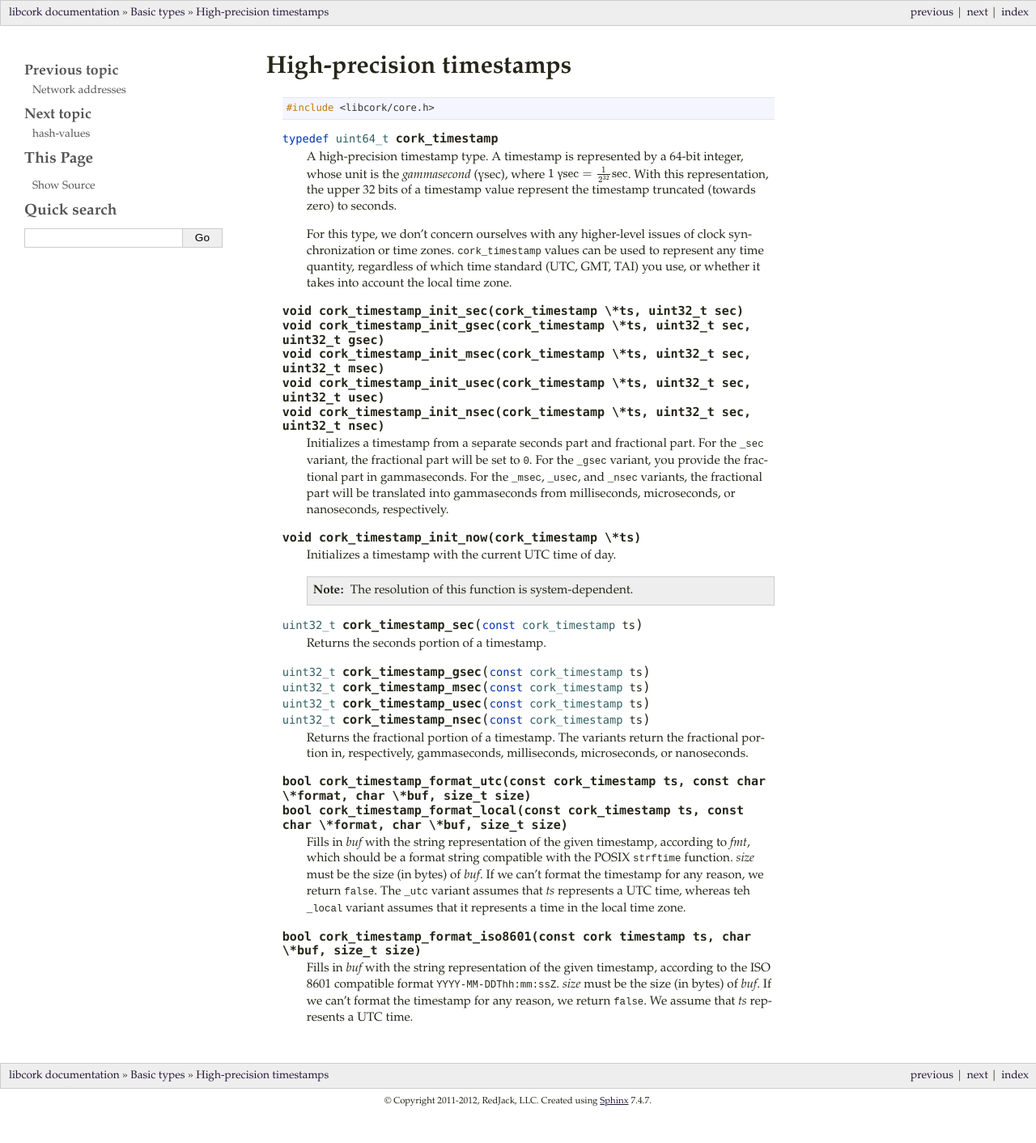
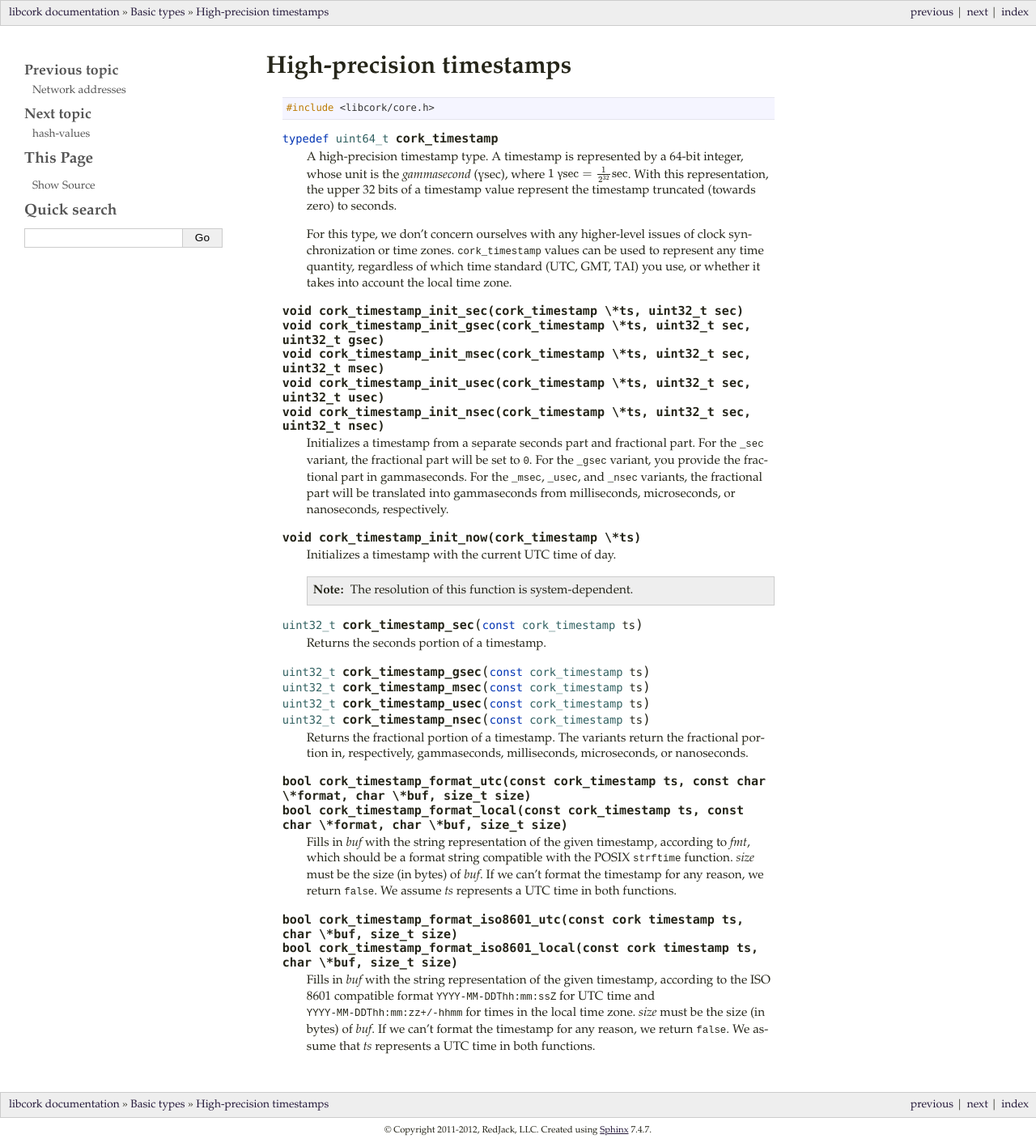
Before and after one commit to dcreager/libcork, a Sphinx documentation site: the page built from docs/timestamps.rst, in a window 1280 px wide. Shown: the whole page at 81% size. Built offline with Sphinx 7.4.7, drawn with Linux system fonts in a browser that asks for light colours; pages that are not in the unit, such as notebooks, are missing from menus; the version number could not be read and is left out; before the commit the page ends 1376 px from its top, so only the background shows below that.

Commit message:
Separate functions for ISO 8601 UTC and local times
The ISO 8601 function is split into two separate functions, one producing a
string with UTC time and another for times in a local time zone.

```diff
--- a/docs/timestamps.rst
+++ b/docs/timestamps.rst
@@ -70,15 +70,15 @@ High-precision timestamps
    according to *fmt*, which should be a format string compatible with
    the POSIX ``strftime`` function.  *size* must be the size (in bytes)
    of *buf*.  If we can't format the timestamp for any reason, we return
-   ``false``.  The ``_utc`` variant assumes that *ts* represents a UTC
-   time, whereas teh ``_local`` variant assumes that it represents a
-   time in the local time zone.
+   ``false``.  We assume *ts* represents a UTC time in both functions.
 
 
-.. function:: bool cork_timestamp_format_iso8601(const cork timestamp ts, char \*buf, size_t size)
+.. function:: bool cork_timestamp_format_iso8601_utc(const cork timestamp ts, char \*buf, size_t size)
+              bool cork_timestamp_format_iso8601_local(const cork timestamp ts, char \*buf, size_t size)
 
    Fills in *buf* with the string representation of the given timestamp,
-   according to the ISO 8601 compatible format ``YYYY-MM-DDThh:mm:ssZ``.
-   *size* must be the size (in bytes) of *buf*.  If we can't format the
-   timestamp for any reason, we return ``false``.  We assume that *ts*
-   represents a UTC time.
+   according to the ISO 8601 compatible format ``YYYY-MM-DDThh:mm:ssZ``
+   for UTC time and ``YYYY-MM-DDThh:mm:zz+/-hhmm`` for times in the local
+   time zone. *size* must be the size (in bytes) of *buf*.  If we can't
+   format the timestamp for any reason, we return ``false``.  We assume
+   that *ts* represents a UTC time in both functions.
```
Also changed, not shown: 3 other files.
